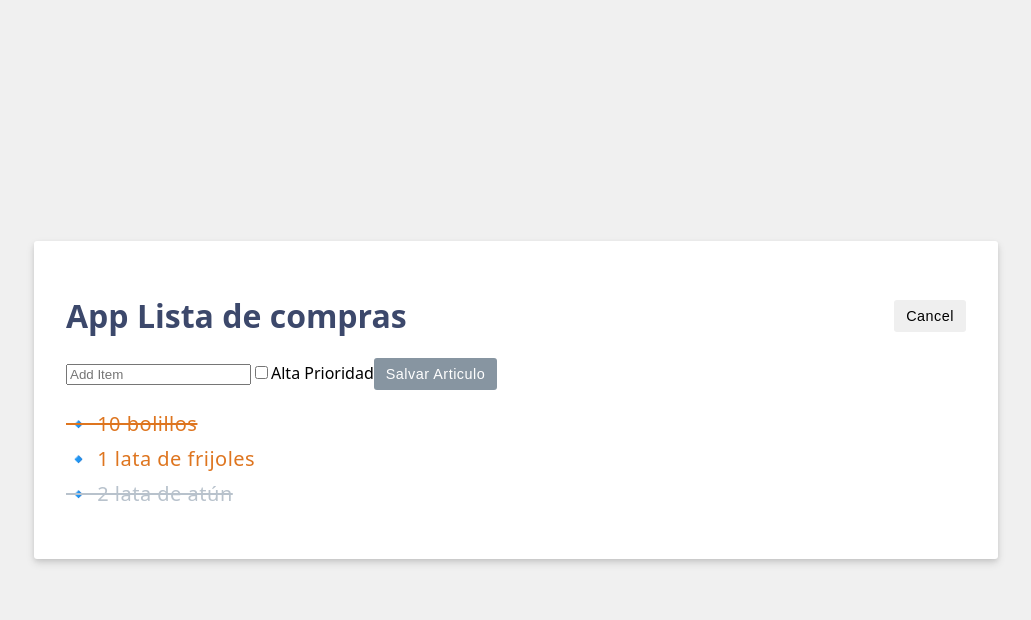
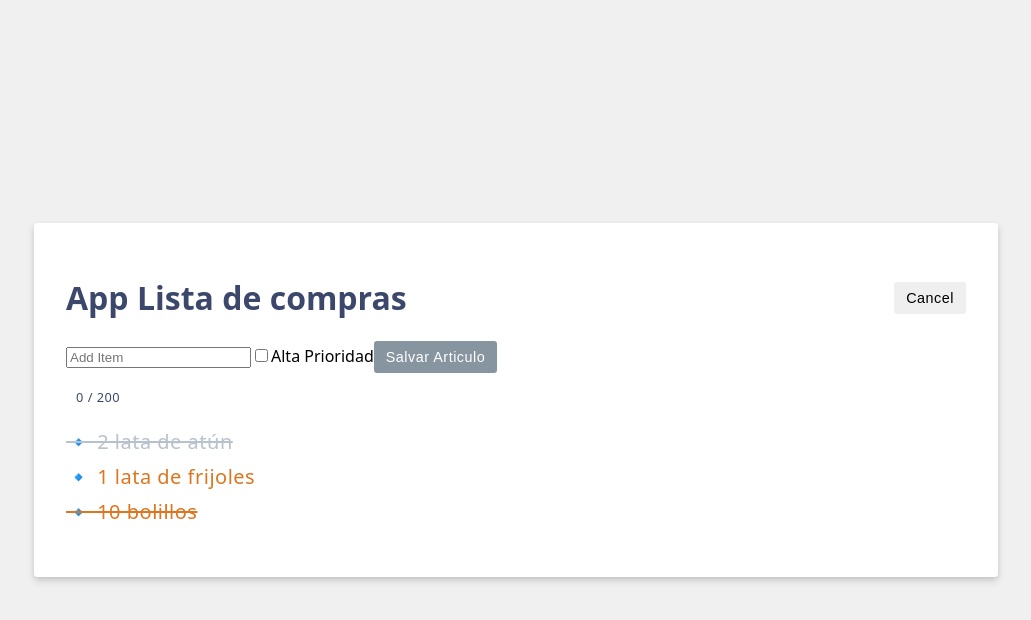
Before and after one commit to pipolar/DADM, a Vue app: page / in a window 1280 px wide. Both pictures are taken after a click on the button "Add Item". Shown: the top 620 px of the page, without its empty margins (124-1155 px from the left). Built offline with nearby package versions, Linux system fonts and the light colour scheme.

Commit message:
⭐FEAT: Propiedades computadas

```diff
--- a/src/App.vue
+++ b/src/App.vue
@@ -1,5 +1,5 @@
 <script setup>
-import { ref } from 'vue';
+import { ref, computed } from 'vue';
 // Modo edición
 const editing = ref(false);
 // Funcion que alterna el valor de la variable editing
@@ -35,6 +35,18 @@
 const togglePurchased = (item) => {
   item.purchased = !item.purchased;
 };
+
+// Propiedad computada
+const characterCount = computed(() => {
+  return newItem.value.length;
+});
+
+// Creando propiedad computada que invierte items de la lista
+const reversedItems = computed(() => {
+  return [...items.value].reverse();
+});
+
+
 </script>
 
 <template>
@@ -57,10 +69,15 @@
       class="btn btn-primary">
       Salvar Articulo
     </button>
+
+    	<!-- Contador -->
+  <p class="counter">
+    {{ characterCount }} / 200
+  </p>
   </form>
   <!-- Lista -->
   <ul>
-    <li v-for="({ id, label, purchased, highPriority }, index) in items"
+    <li v-for="({ id, label, purchased, highPriority }, index) in reversedItems"
       :class="{strikeout: purchased, priority: highPriority}"
       @click="togglePurchased(items[index])"
       v-bind:key="id">
```
